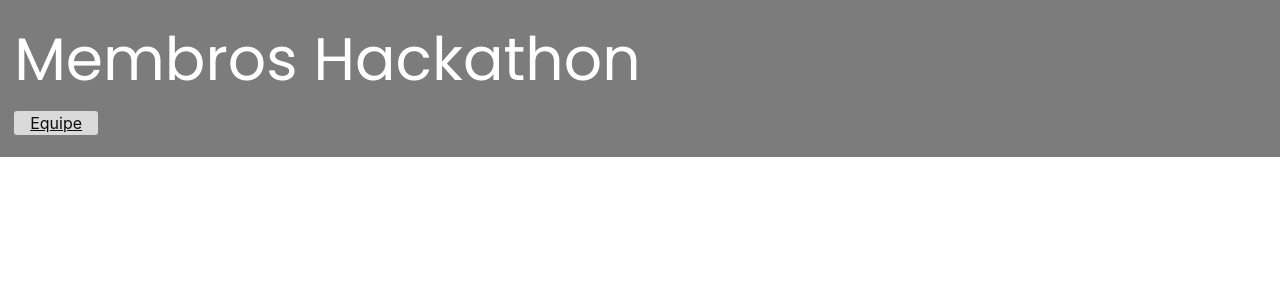
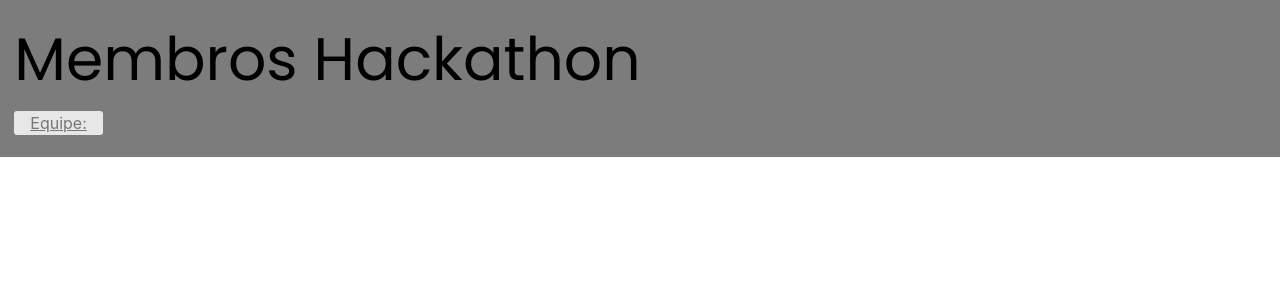
Before and after one commit to nicoleabrand/HackatonMembers-Page-1, a Vue app: page / in a window 1280 px wide. Shown: the top 300 px of the page. Built offline with nearby package versions, Linux system fonts and the light colour scheme.

Commit message:
mais-pequenas-mods

```diff
--- a/src/App.vue
+++ b/src/App.vue
@@ -8,7 +8,7 @@ import { RouterLink, RouterView } from 'vue-router'
       <h1>Membros Hackathon</h1>
       <nav>
         <div class="btn">
-                <RouterLink to="/Equipe">Equipe</RouterLink>
+                <RouterLink to="/Equipe">Equipe:</RouterLink>
         </div>
       </nav>
     </div>
@@ -93,7 +93,7 @@ h1{
 
 header{
   background-color: rgb(124, 124, 124);
-  color: white;
+  color: rgb(0, 0, 0);
 }
 
 nav{
@@ -105,8 +105,8 @@ nav{
   padding-top: 1%;
 }
 a{
-  color: rgb(12, 12, 12);
-background: #dadada;
+  color: rgb(122, 117, 117);
+background: #e7e7e7;
 border-radius: 3px;
 }
 </style>
```
